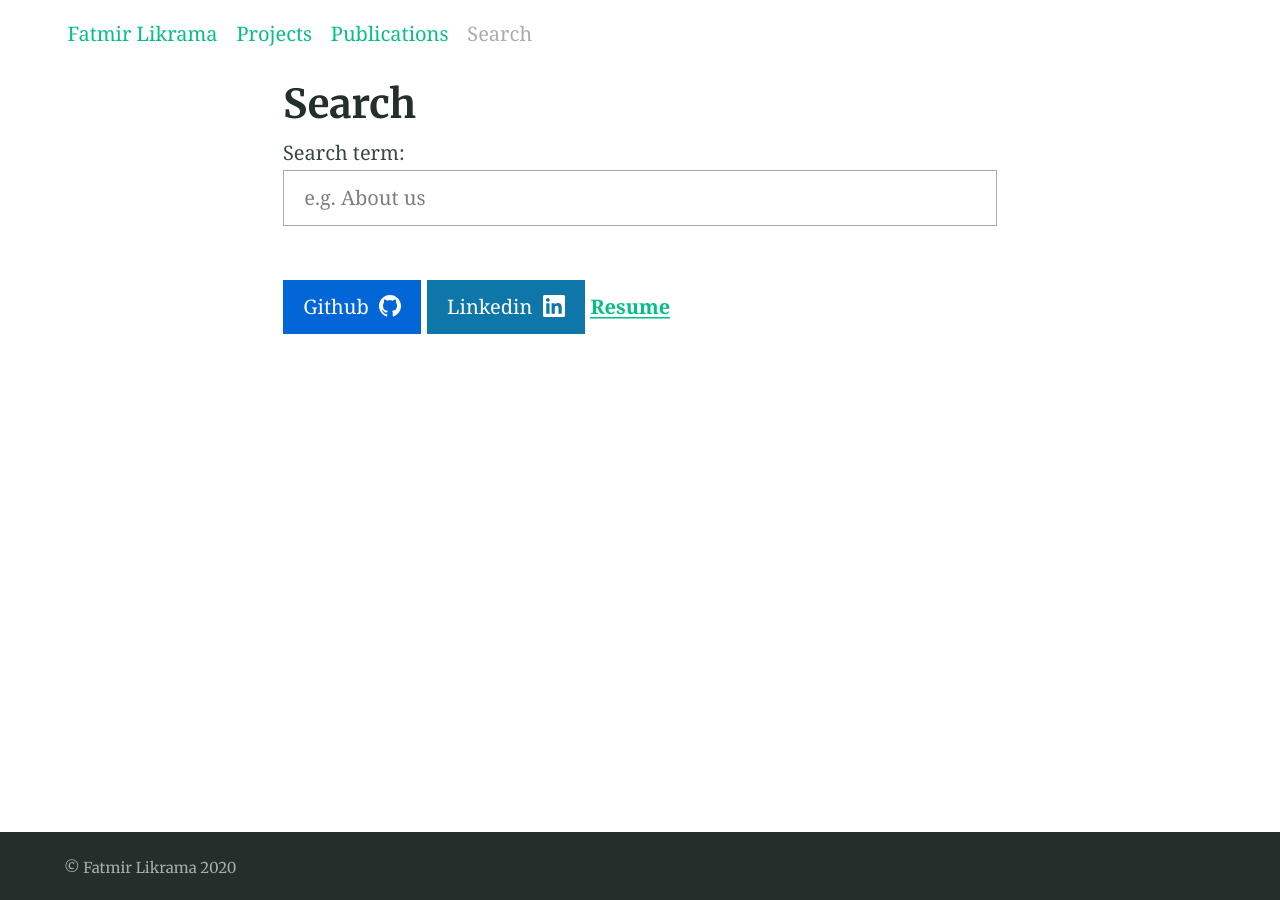
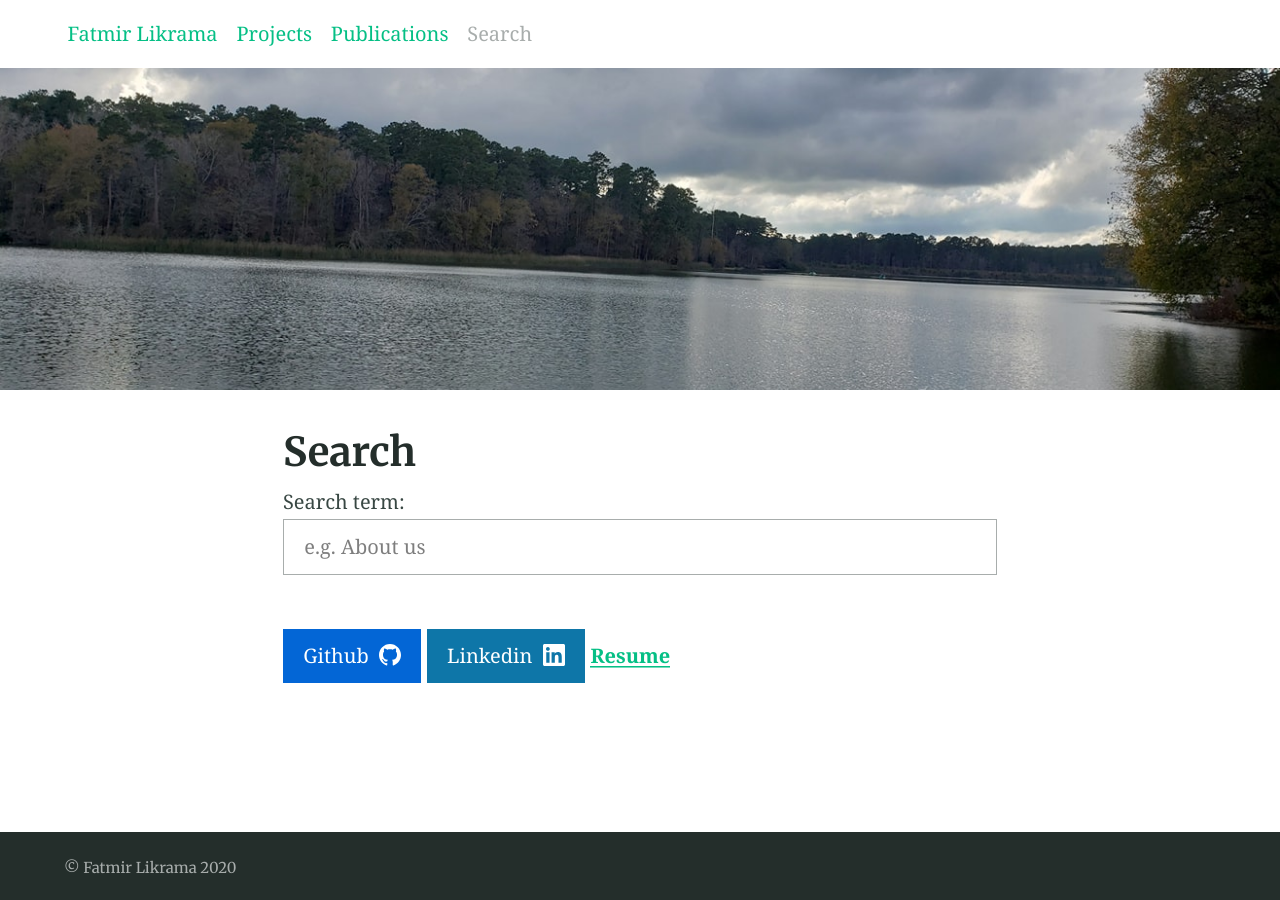
Before and after one commit to flikrama/flikrama.github.io, a Jekyll site: the page built from search.md, in a window 1280 px wide. Built offline with Jekyll 4.4.1, drawn with Linux system fonts in a browser that asks for light colours.

Commit message:
original pictures

```diff
--- a/_config.yml
+++ b/_config.yml
@@ -54,7 +54,7 @@
     description: "Some projects I've worked on:" # The post list page content
     feature_text: |
 
-    feature_image: "https://picsum.photos/2560/600?image=866"
+    feature_image: "/assets/img/gen/kruja_2.jpg"
 
 # 6. Jekyll collections settings
 defaults:
@@ -62,7 +62,7 @@
     scope:
       path: ""
     values:
-      image: "/assets/default-social-image.png" # Default image for sharing
+      image: "/assets/img/index/Fatmir2.png" # Default image for sharing
   -
     scope:
       path: ""
--- a/search.md
+++ b/search.md
@@ -1,5 +1,6 @@
 ---
 title: Search
+feature_image: /assets/img/gen/lake_huntsville.jpg
 excerpt: "Search for a page or post you're looking for"
 ---
 
```
Also changed, not shown: index.md (+1 -1 lines), publications.md (+2 -2 lines), assets/img/gen/gjirokastra.jpg (added), assets/img/gen/gjirokastra_2.jpg (added), assets/img/gen/kruja.jpg (added), assets/img/gen/kruja_2.jpg (added), assets/img/gen/ksamil.jpg (added), assets/img/gen/lake_huntsville.jpg (added), assets/img/gen/lake_meyer.jpg (added), assets/img/gen/lemon.jpg (added), assets/img/gen/llogara.jpg (added), assets/img/gen/oslo.jpg (added), assets/img/gen/rio.jpg (added), assets/img/gen/rio_2.jpg (added), 3 more files.
